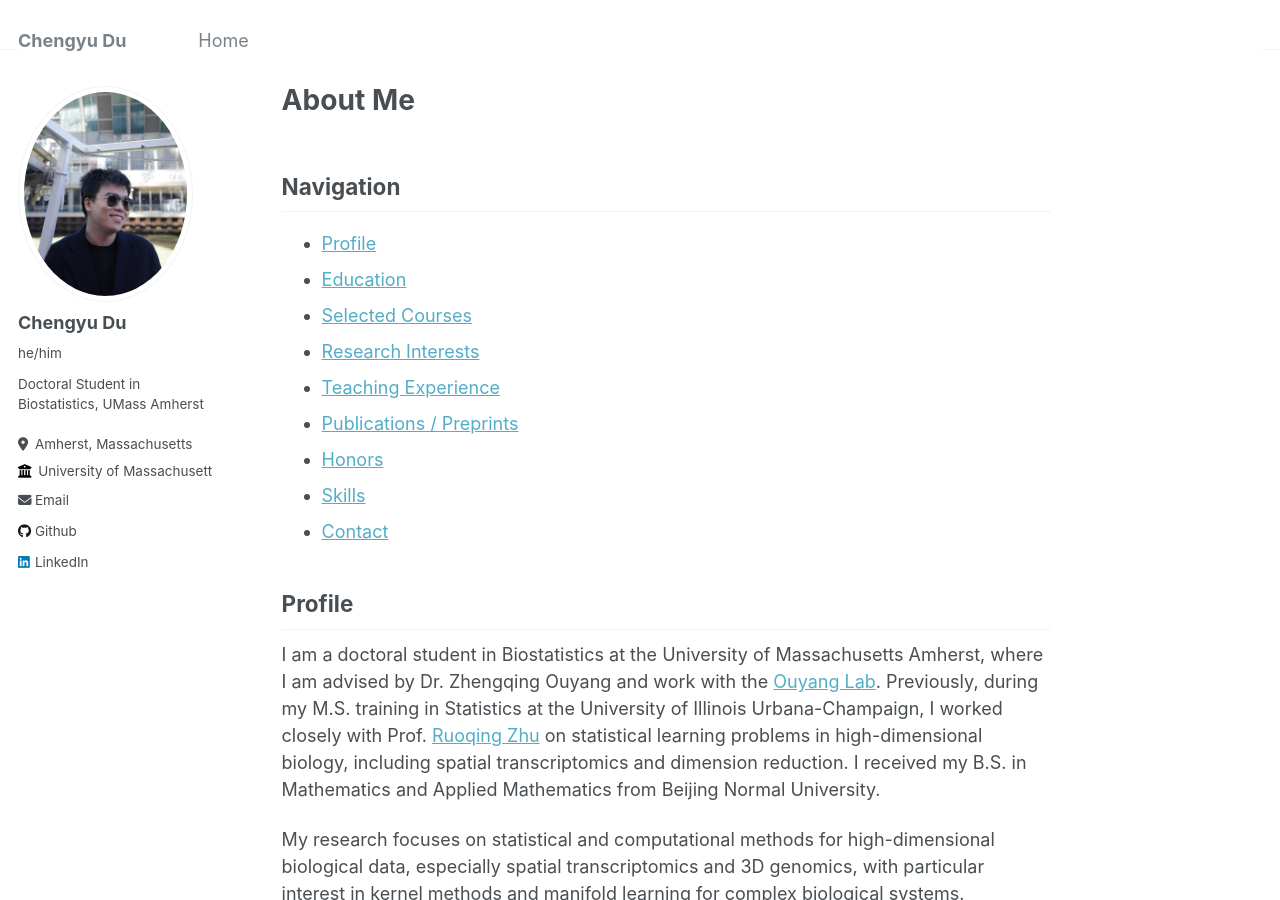
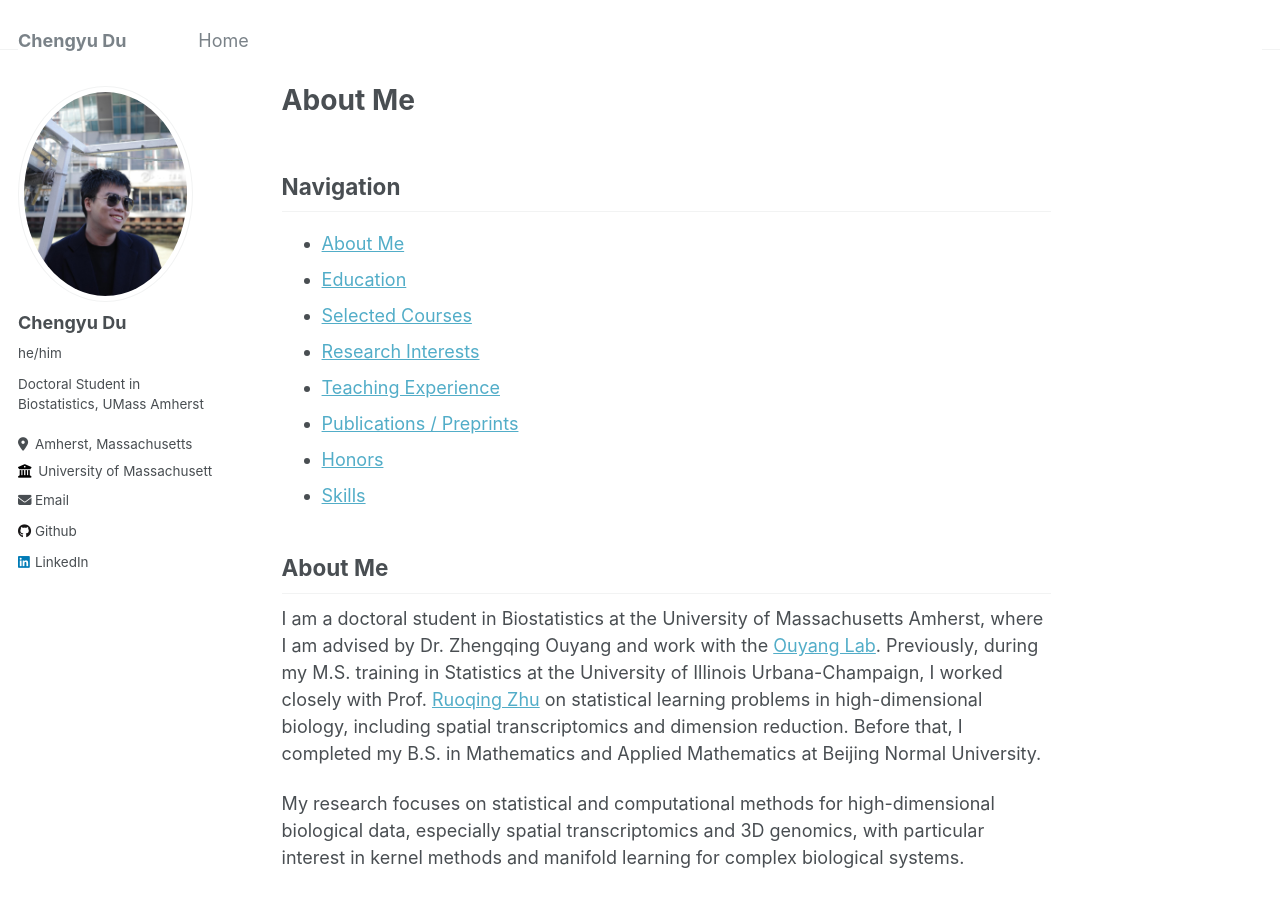
Before and after one commit to ChengyuRicardoDu/ChengyuRicardoDu.github.io, a Jekyll site: the page built from _pages/about.md, in a window 1280 px wide and 900 px high. Built offline with Jekyll 4.4.1, drawn with Linux system fonts in a browser that asks for light colours; some of the changed text lies outside the part shown.

Commit message:
Refine about section and remove separate contact block

```diff
--- a/_pages/about.md
+++ b/_pages/about.md
@@ -11,7 +11,7 @@ redirect_from:
 
 ## Navigation
 
-- [Profile](#profile)
+- [About Me](#about-me)
 - [Education](#education)
 - [Selected Courses](#selected-courses-phd-level)
 - [Research Interests](#research-interests)
@@ -19,11 +19,10 @@ redirect_from:
 - [Publications / Preprints](#publications--preprints)
 - [Honors](#honors--awards)
 - [Skills](#skills)
-- [Contact](#contact)
 
-## Profile
+## About Me
 
-I am a doctoral student in Biostatistics at the University of Massachusetts Amherst, where I am advised by Dr. Zhengqing Ouyang and work with the [Ouyang Lab](https://people.umass.edu/ouyanglab/). Previously, during my M.S. training in Statistics at the University of Illinois Urbana-Champaign, I worked closely with Prof. [Ruoqing Zhu](https://sites.google.com/site/teazrq/) on statistical learning problems in high-dimensional biology, including spatial transcriptomics and dimension reduction. I received my B.S. in Mathematics and Applied Mathematics from Beijing Normal University.
+I am a doctoral student in Biostatistics at the University of Massachusetts Amherst, where I am advised by Dr. Zhengqing Ouyang and work with the [Ouyang Lab](https://people.umass.edu/ouyanglab/). Previously, during my M.S. training in Statistics at the University of Illinois Urbana-Champaign, I worked closely with Prof. [Ruoqing Zhu](https://sites.google.com/site/teazrq/) on statistical learning problems in high-dimensional biology, including spatial transcriptomics and dimension reduction. Before that, I completed my B.S. in Mathematics and Applied Mathematics at Beijing Normal University.
 
 My research focuses on statistical and computational methods for high-dimensional biological data, especially spatial transcriptomics and 3D genomics, with particular interest in kernel methods and manifold learning for complex biological systems.
 
@@ -78,7 +77,4 @@ My research focuses on statistical and computational methods for high-dimensiona
 - Developer Tools: VS Code, Shell Scripting
 - Languages: Mandarin (Native), English (Fluent)
 
-## Contact
-
-- Email: [chengyudu@umass.edu](mailto:chengyudu@umass.edu)
-- Website: [chengyuricardodu.github.io](https://chengyuricardodu.github.io)
+I welcome collaborations related to statistical learning, high-dimensional biological data analysis, spatial transcriptomics, and 3D genomics. Feel free to reach out at [chengyudu@umass.edu](mailto:chengyudu@umass.edu).
```
